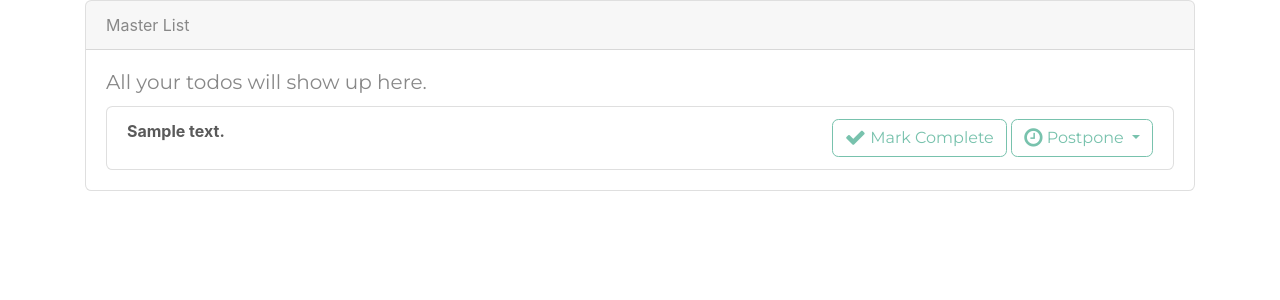
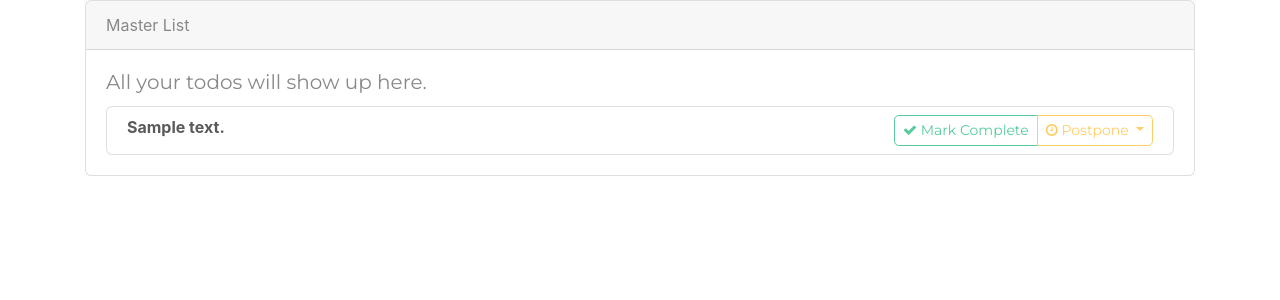
Before and after one commit to jlehker/bestlists, a Django app: page /app/ in a window 1280 px wide. Shown: the part 56-356 px from the top of the page. Run offline with Django 3.2, Linux system fonts and the light colour scheme; a user stored in the database is signed in; tables that the repository leaves empty hold one stand-in row (values such as "Sample post"); some libraries are stand-ins or nearby versions.

Commit message:
make rows smaller for master list

```diff
--- a/bestlists/templates/core/master_list.html
+++ b/bestlists/templates/core/master_list.html
@@ -11,13 +11,13 @@
             <h5 class="card-title">All your todos will show up here.</h5>
             <div class="list-group">
                 {% for todo in master_list %}
-                    <li class="list-group-item list-group-item-action">
-                        <span class="font-weight-bold">{{ todo.description }}</span>
-                        <span class="float-right button-group">
-                            <a href="#" class="btn btn-outline-primary"><span class="fa fa-check fa-lg"></span> Mark Complete</a>
-                            <div class="btn-group">
-                                  <button type="button" class="btn btn-outline-primary dropdown-toggle" data-toggle="dropdown" aria-haspopup="true" aria-expanded="false">
-                                      <span class="fa fa-clock-o fa-lg"></span> Postpone
+                    <li class="list-group-item list-group-item-action py-2">
+                        <div class="btn-toolbar justify-content-between" role="toolbar">
+                            <span class="font-weight-bold">{{ todo.description }}</span>
+                            <div class="btn-group btn-group-sm" role="group">
+                                  <button type="button" class="btn btn-outline-success"><span class="fa fa-check fa-xs"></span> Mark Complete</button>
+                                  <button type="button" class="btn btn-outline-warning dropdown-toggle" data-toggle="dropdown" aria-haspopup="true" aria-expanded="false">
+                                      <span class="fa fa-clock-o fa-xs"></span> Postpone
                                   </button>
                                   <div class="dropdown-menu">
                                     <a class="dropdown-item" href="#">Tomorrow</a>
@@ -27,7 +27,7 @@
                                     <a class="dropdown-item" href="#">Specific Date</a>
                                   </div>
                             </div>
-                        </span>
+                        </div>
                     </li>
                 {% endfor %}
             </div>
```
